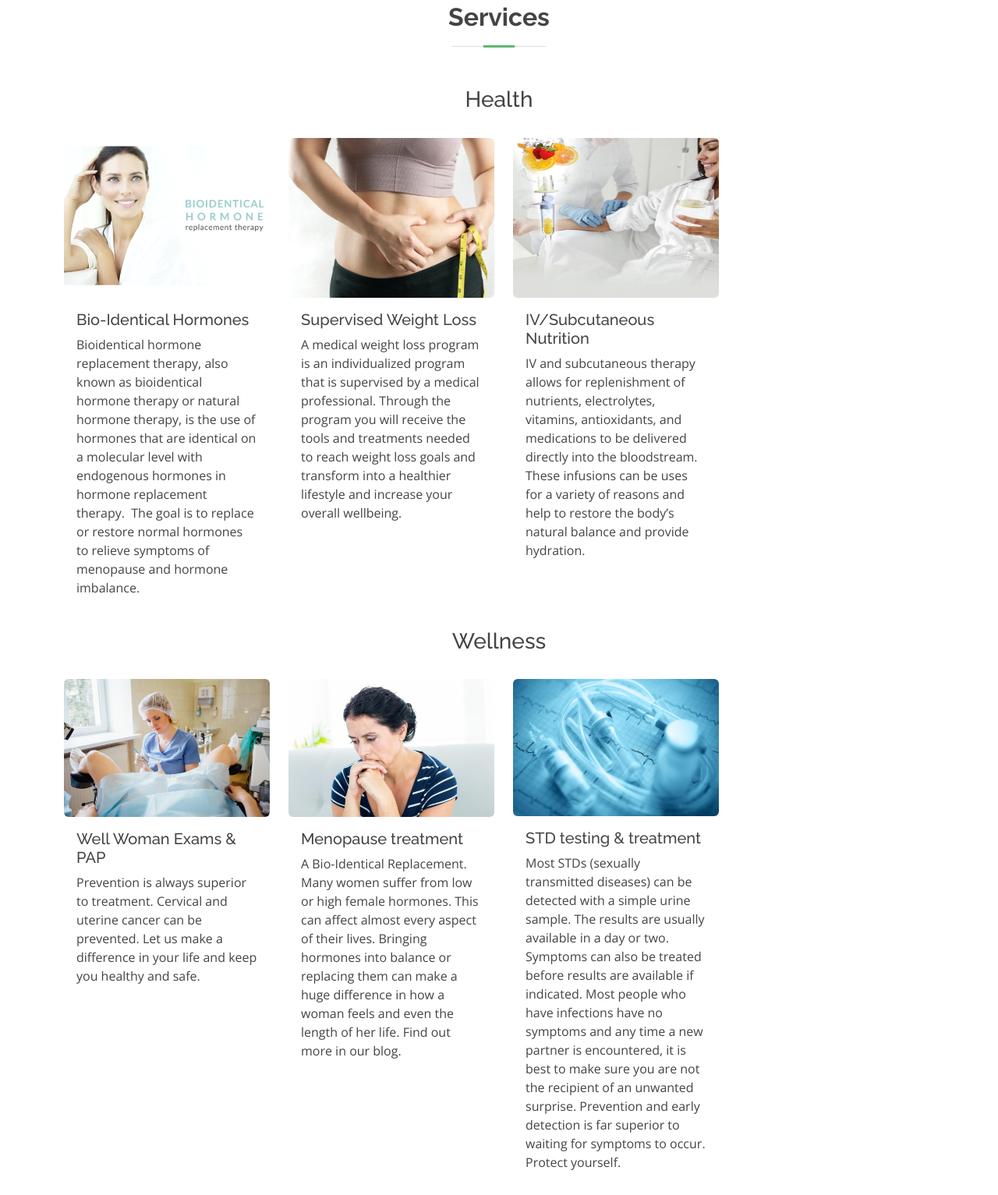
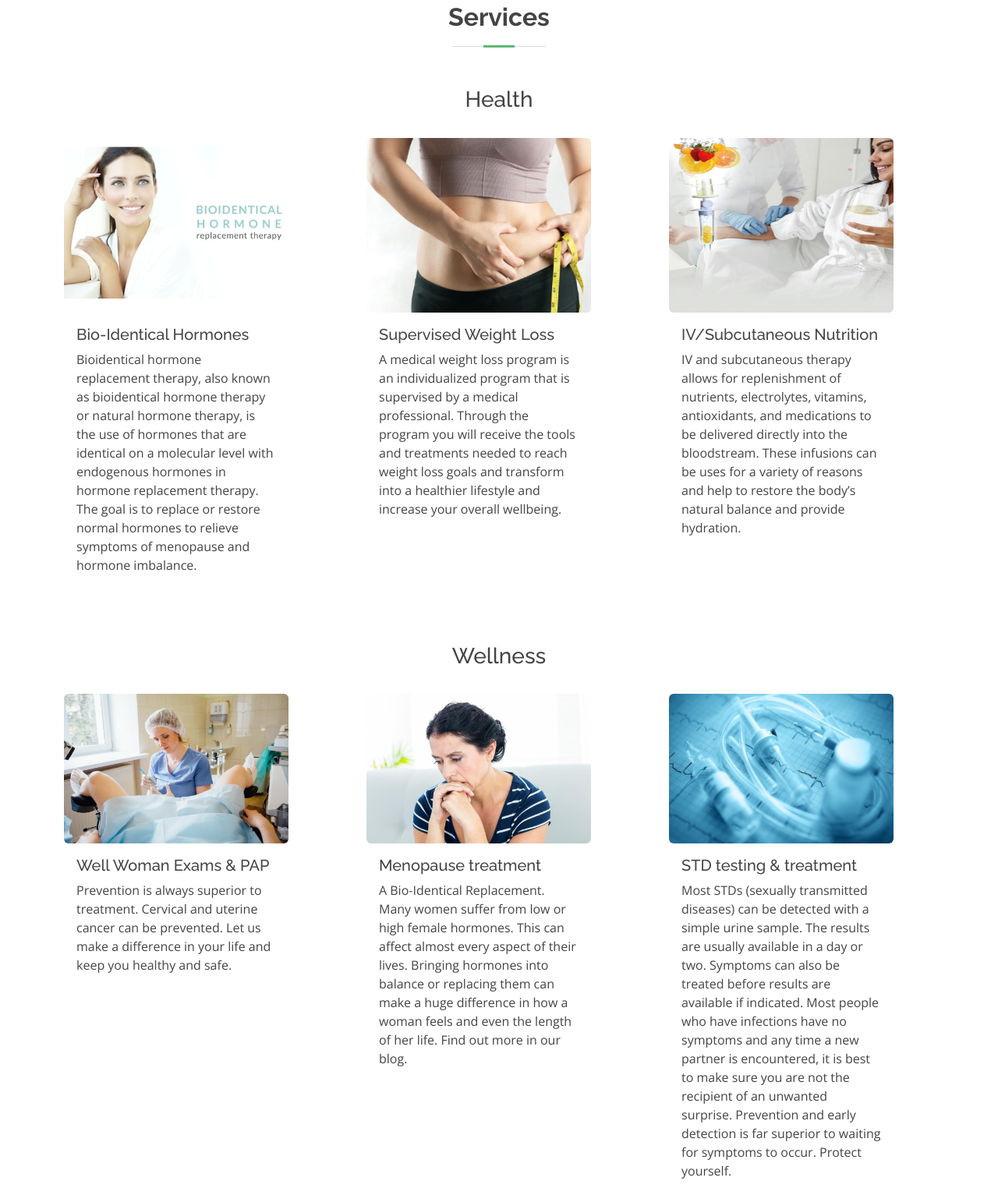
Before and after one commit to csging/WWCNew, a website: page index.html in a window 1280 px wide. Shown: the part 2345-3878 px from the top of the page at 78% size. Drawn offline with nearby package versions, Linux system fonts and the light colour scheme.

Commit message:
updateed card layout
cards

```diff
--- a/index.html
+++ b/index.html
@@ -256,6 +256,8 @@
   </section>
 <!-- Services-->
 <section id="services" class="services">
+
+
   <div class="container">
 
     <div class="section-title">
@@ -265,7 +267,8 @@
 <div class="container ">
   <h3 class="text-center">Health</h3>
   <br>
-  <div class="row row-cols-1 row-cols-md-3 g-4 d-flex align-items-stretch">
+  <div class="row gx-5">
+    <div class="col-md-4 mb-5">
       <div class="card border-0" style="width: 18rem;">
         <img class="card-img-top rounded"  id="cool" src="/assets/img/bht.png" alt="Card image cap">
         <div class="card-body">
@@ -273,6 +276,8 @@
           <p class="card-text">Bioidentical hormone replacement therapy, also known as bioidentical hormone therapy or natural hormone therapy, is the use of hormones that are identical on a molecular level with endogenous hormones in hormone replacement therapy.  The goal is to replace or restore normal hormones to relieve symptoms of menopause and hormone imbalance.</p>
         </div>
       </div>
+    </div>
+    <div class="col-md-4 mb-5">
       <div class="card border-0" style="width: 18rem;">
         <img class="card-img-top rounded"   id="swl" src="assets/img/loseweight.png" alt="Card image cap">
         <div class="card-body">
@@ -280,6 +285,8 @@
           <p class="card-text">A medical weight loss program is an individualized program that is supervised by a medical professional. Through the program you will receive the tools and treatments needed to reach weight loss goals and transform into a healthier lifestyle and increase your overall wellbeing.</p>
         </div>
       </div>
+      </div>
+      <div class="col-md-4 mb-5">
       <div class="card border-0" style="width: 18rem;">
         <img class="card-img-top rounded"   id="iv" src="assets/img/subnut.png" alt="Card image cap">
       <div class="card-body">
@@ -288,11 +295,12 @@
       </div>
     </div>
   </div>
+  </div>
   <br>
     <h3 class="text-center">Wellness</h3>
   <br>
-<div class="row row-cols-1 row-cols-md-3 g-4 d-flex align-items-stretch">
-
+<div class="row gx-5">
+  <div class="col-lg-4 mb-5">
       <div class="card border-0" style="width: 18rem;">
         <img class="card-img-top rounded" id="mira" src="/assets/img/pap.jpeg" alt="threading">
         <div class="card-body">
@@ -301,6 +309,8 @@
           <!-- <a href="" class="card-link">More Information</a> -->
         </div>
       </div>
+      </div>
+      <div class="col-lg-4 mb-5">
       <div class="card border-0" style="width: 18rem;">
         <img class="card-img-top rounded" id="lhr" src="assets/img/meno.jpg" alt="lasering">
         <div class="card-body">
@@ -309,6 +319,8 @@
           <!-- <a href="" class="card-link">More Information</a> -->
         </div>
       </div>
+      </div>
+      <div class="col-lg-4 mb-5">
       <div class="card border-0" style="width: 18rem;">
         <img class="card-img-top rounded" id="cp" src="assets/img/std.jpg" alt="Card image cap">
         <div class="card-body">
@@ -317,6 +329,8 @@
           <!-- <a href="" class="card-link">More Information</a> -->
         </div>
     </div>
+     </div>
+     <div class="col-lg-4 mb-5">
     <div class="card border-0" style="width: 18rem;">
       <img class="card-img-top rounded" id="micro" src="/assets/img/labc.jpg" alt="Card image cap">
       <div class="card-body">
@@ -327,6 +341,8 @@
         <!-- <a href="" class="card-link">More Information</a> -->
       </div>
     </div>
+    </div>
+    <div class="col-lg-4 mb-5">
     <div class="card border-0" style="width: 18rem;">
       <img class="card-img-top rounded" id="syl" src="assets/img/ultra.jpg" alt="Card image cap">
       <div class="card-body">
@@ -334,6 +350,7 @@
         <p class="card-text">We provide fast tracked appointments for early confirmation and ultrasounds to provide dating of pregnancies.  We provide care for the first 12 weeks, including labs and genetic testing for early gender identification.</p>
         <!-- <a href="" class="card-link">More Information</a> -->
         </div>
+    </div>
     </div>
     <!-- <div class="card border-0 col-lg-4 col-md-6 col-sm-12">
       <img class="card-img-top rounded" id="exos" src="assets/img/erc.png" alt="Card image cap">
```
